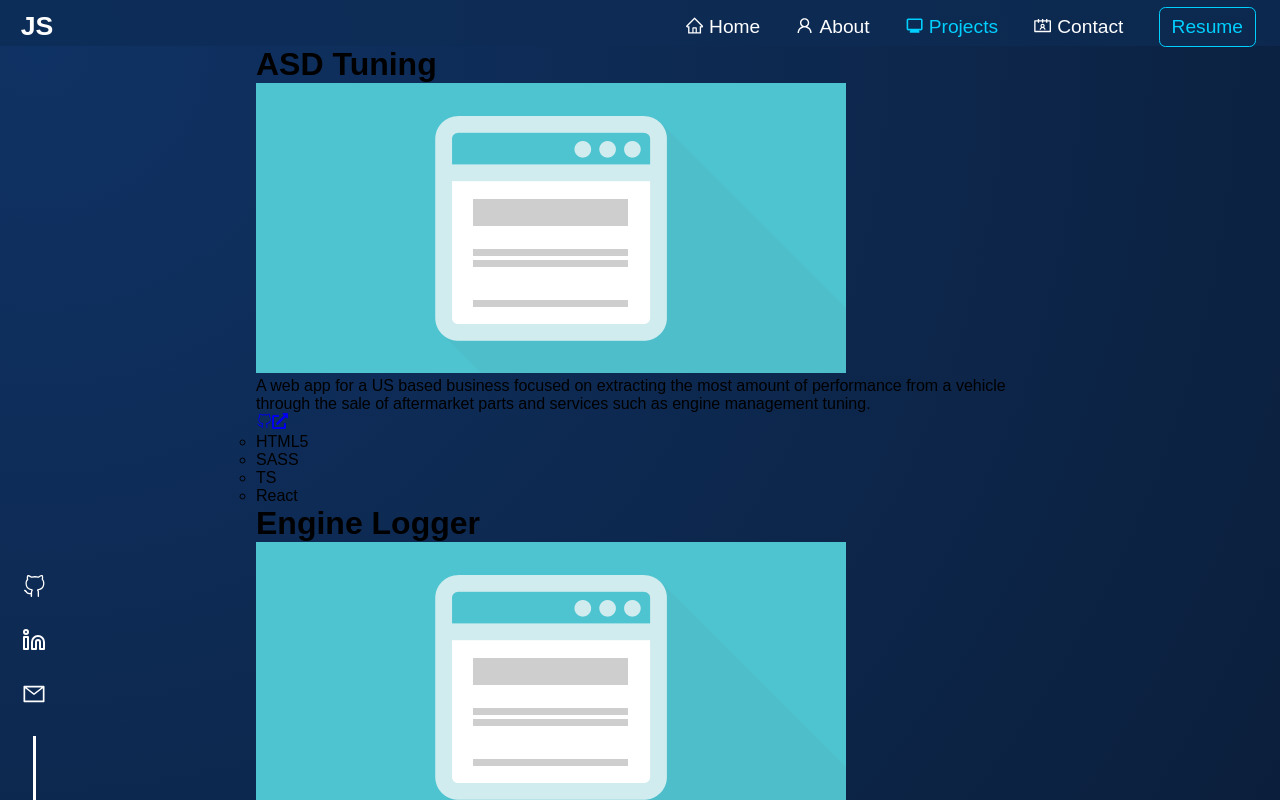
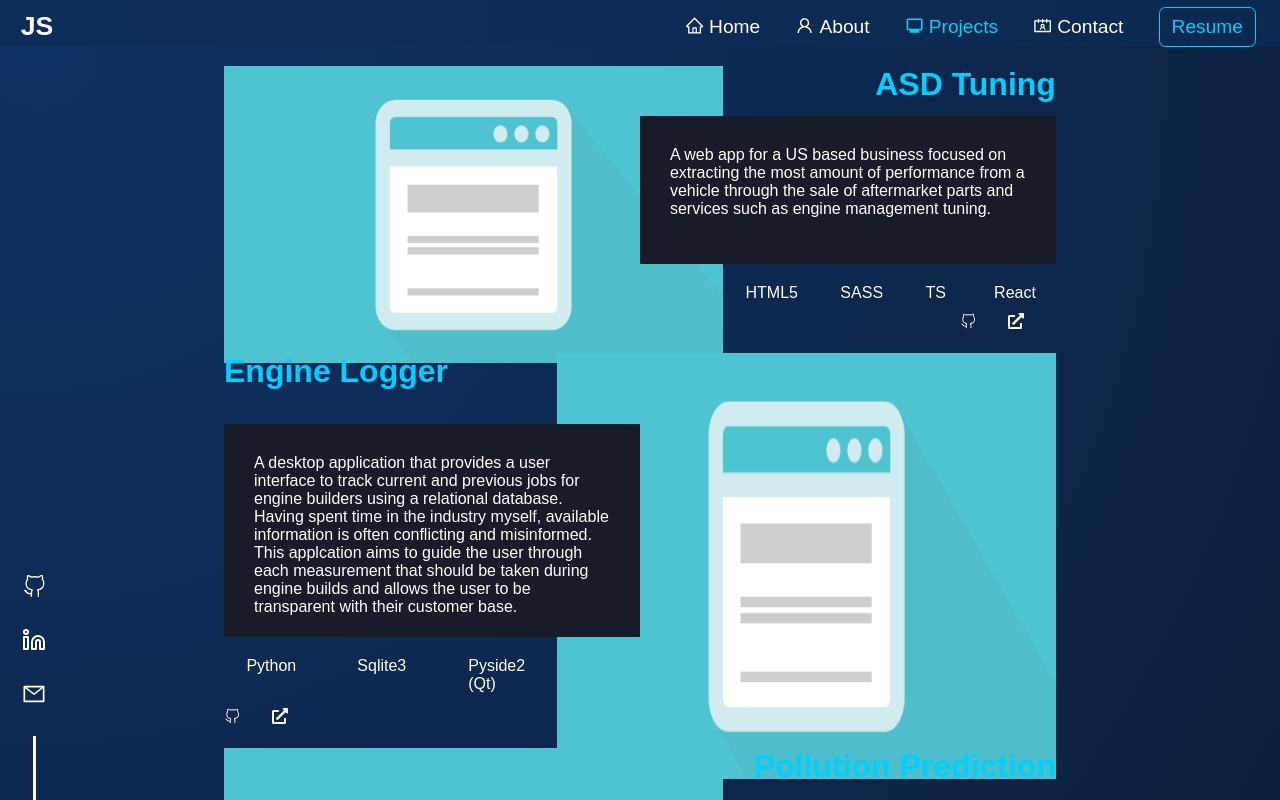
Before and after one commit to JSchoonbrood/Portfolio, a React (Create React App) app: page /projects in a window 1280 px wide. Shown: the top 800 px of the page. Built offline with nearby package versions, Linux system fonts and the light colour scheme.

Commit message:
Implemented new style for projects page

```diff
--- a/src/components/projects/projects.scss
+++ b/src/components/projects/projects.scss
@@ -1,5 +1,7 @@
 @use "./../../variables";
-
+.page {
+  height: 200vh;
+}
 .featured-projects {
   .container {
     display: flex;
@@ -8,47 +10,39 @@
     justify-content: center;
     list-style: none;
     li {
-      width: 60%;
+      width: 65%;
+      height: auto;
+      margin: 20px;
     }
 
-    .project {
+    @mixin project {
       display: grid;
-      width: 70;
       grid-template-columns: repeat(10, 10%);
       grid-template-rows: repeat(6, 20%);
       .title {
         display: flex;
-        justify-content: flex-end;
-        grid-area: 1 / 7 / 2 / 11;
         width: 100%;
         color: variables.$text-color-active;
       }
       .image {
-        grid-area: 1 / 1 / -1 / 7;
         width: 100%;
         height: 100%;
       }
       .description {
-        grid-area: 2 / 6 / 5 / 11;
         padding: 30px;
         background-color: variables.$accent-color;
         color: variables.$text-color-default;
       }
       .icons {
         display: flex;
-        justify-content: flex-end;
         list-style: none;
-        grid-area: 5 / 7 / 6 / 11;
         color: variables.$text-color-default;
         li {
-          margin-right: 2rem;
+          margin-left: 1.4rem;
         }
       }
       .links {
         display: flex;
-        justify-content: flex-end;
-        grid-area: 6 / 7 / 7 / 11;
-
         a {
           margin-right: 2rem;
           color: variables.$text-color-default;
@@ -57,5 +51,50 @@
         }
       }
     }
+    .project-even {
+      @include project();
+      .title {
+        grid-area: 1 / 7 / 2 / 11;
+        justify-content: flex-end;
+      }
+      .image {
+        grid-area: 1 / 1 / -1 / 7;
+      }
+      .description {
+        grid-area: 2 / 6 / 5 / 11;
+        justify-content: flex-end;
+      }
+      .icons {
+        grid-area: 5 / 7 / 6 / 11;
+        justify-content: flex-end;
+      }
+      .links {
+        grid-area: 6 / 7 / 7 / 11;
+        justify-content: flex-end;
+      }
+    }
+
+    .project-odd {
+      @include project();
+      .title {
+        grid-area: 1 / 1 / 2 / 5;
+        justify-content: flex-start;
+      }
+      .image {
+        grid-area: 1 / 5 / -1 / 11;
+      }
+      .description {
+        grid-area: 2 / 1 / 5 / 6;
+        justify-content: flex-start;
+      }
+      .icons {
+        grid-area: 5 / 1 / 6 / 5;
+        justify-content: flex-start;
+      }
+      .links {
+        grid-area: 6 / 1 / 7 / 5;
+        justify-content: flex-start;
+      }
+    }
   }
 }
```
